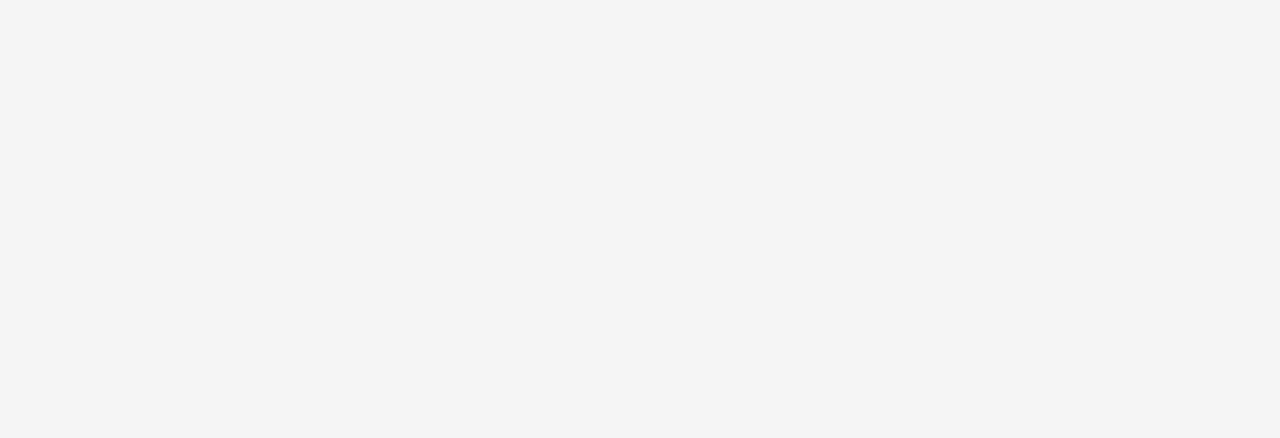
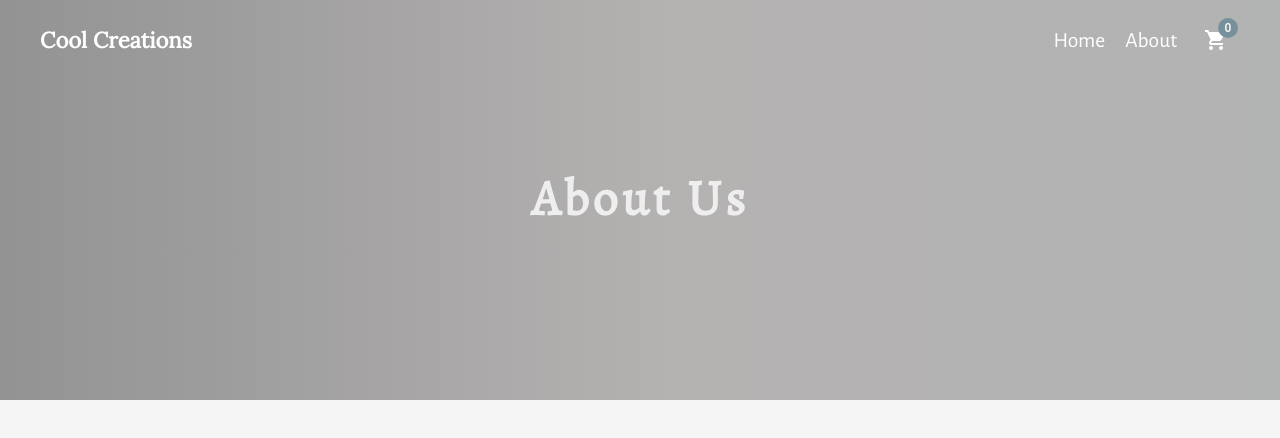
Before and after one commit to cool-creations/front-end, a React (Create React App) app: page /about in a window 1280 px wide. Shown: the top 438 px of the page. Built offline with nearby package versions, Linux system fonts and the light colour scheme.

Commit message:
Makings of about page

```diff
--- a/src/App.js
+++ b/src/App.js
@@ -6,7 +6,7 @@ import HomePage from "./components/organisms/HomePage";
 import ShoppingCartPage from "./components/organisms/ShoppingCartPage";
 import styled from "styled-components";
 import DecoMeshWreathsPage from "./components/organisms/DecoMeshWreathsPage";
-
+import AboutPage from "./components/organisms/AboutPage";
 const Container = styled.div`
   font-family: "Alegreya", serif;
 `;
@@ -27,7 +27,10 @@ function App() {
         <NavBar />
         <DecoMeshWreathsPage />
       </Route>
-
+      <Route exact path="/about">
+        <NavBar />
+        <AboutPage />
+      </Route>
       <Route exact path="/category/:categoryId"></Route>
     </Container>
   );
--- a/src/components/MuiTheme.js
+++ b/src/components/MuiTheme.js
@@ -6,6 +6,7 @@ const theme = createMuiTheme({
   palette: {
     primary: brown,
     secondary: blueGrey,
+    black: "#1B1C1D",
     background: {
       paper: "#f5f5f5"
     }
--- a/src/components/molecules/NavBar.jsx
+++ b/src/components/molecules/NavBar.jsx
@@ -5,6 +5,7 @@ import { IconButton, makeStyles } from "@material-ui/core";
 import ShoppingCartIcon from "@material-ui/icons/ShoppingCart";
 import Badge from "@material-ui/core/Badge";
 import { useHistory } from "react-router-dom";
+import theme from "../MuiTheme";
 
 const useStyles = makeStyles(theme => ({
   shoppingCart: {
@@ -24,8 +25,8 @@ const Container = styled.div`
   font-size: 20px;
   padding: 0px 40px;
   color: ${({ theme }) => theme.textColor};
-  background-color: ${({ isTop, isSolid }) =>
-    isSolid ? "rgb(0,0,0,0.9)" : isTop ? "" : "rgb(0,0,0,0.9)"};
+  background-color: ${({ isTop, isSolid, theme }) =>
+    isSolid ? "#1B1C1Df0;" : isTop ? "" : "#1B1C1Df0"};
   box-sizing: border-box;
   transition: background-color 0.35s;
 
--- /dev/null
+++ b/src/components/organisms/AboutPage.jsx
@@ -0,0 +1,12 @@
+import React from "react";
+import ImageHeader from "../molecules/ImageHeader";
+
+const AboutPage = () => {
+  return (
+    <div>
+      <ImageHeader title="About Us" height="400px" />
+    </div>
+  );
+};
+
+export default AboutPage;
```
Also changed, not shown: src/components/molecules/BioCard.jsx (added, +35 -0 lines).
